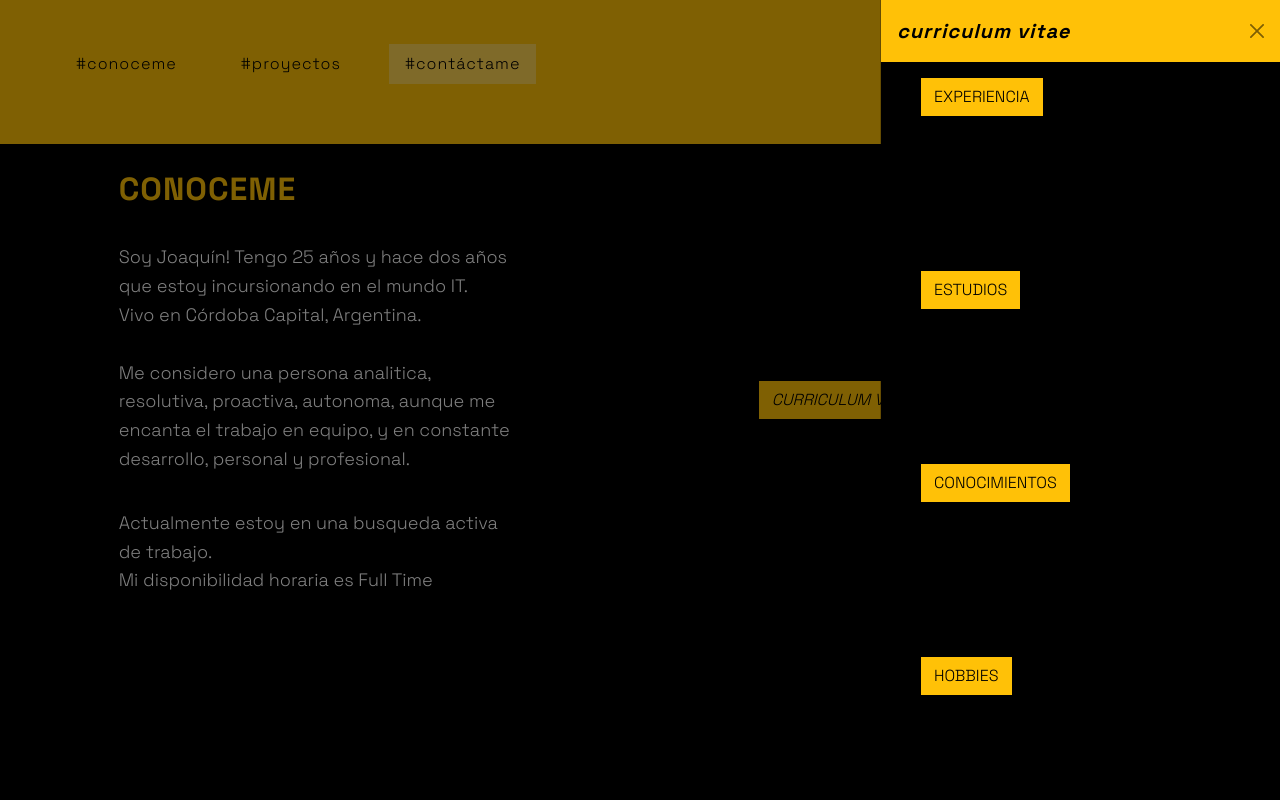
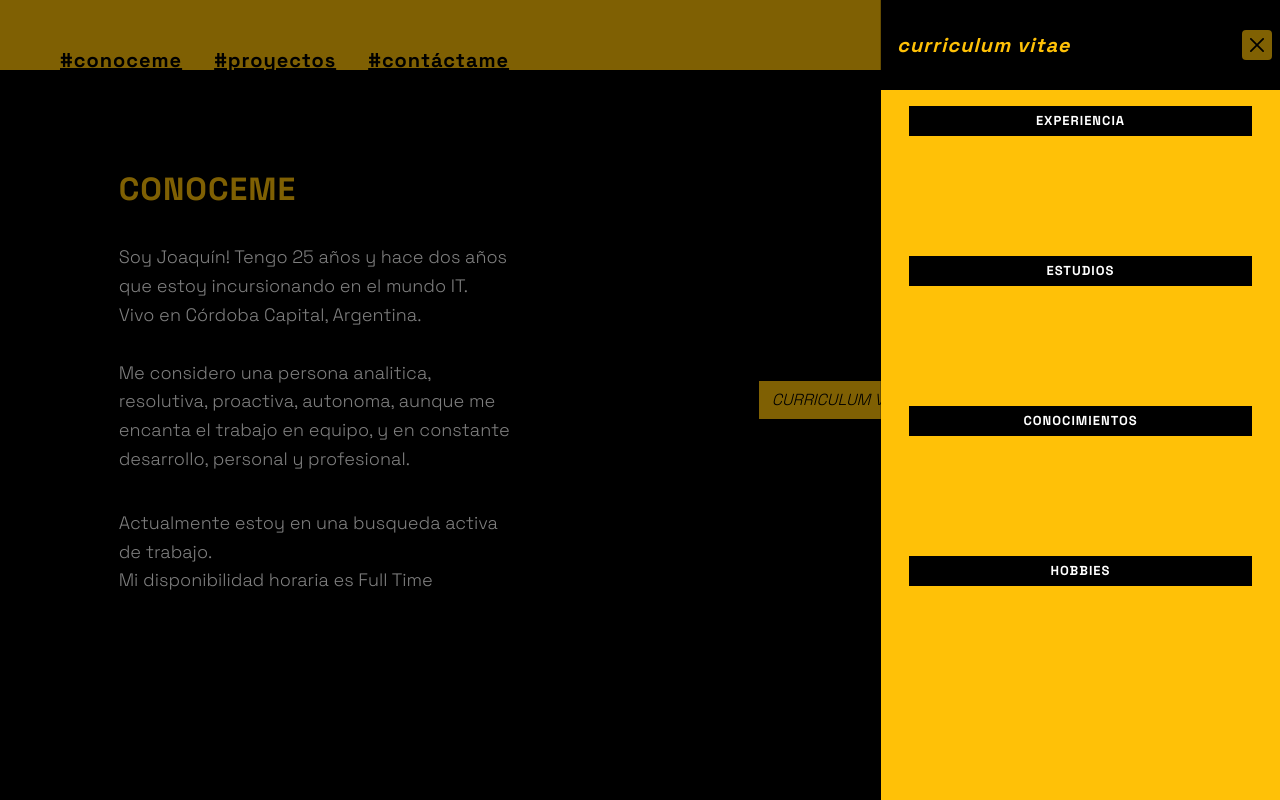
Before and after one commit to joaquinaccorsi/curriculum-vitae-page2, a plain HTML site: page index.html in a window 1280 px wide. Both pictures are taken after a click on the button "CURRICULUM VITAE DETALLADO". Shown: the part 830-1630 px from the top of the page. Drawn offline with nearby package versions, Linux system fonts and the light colour scheme.

Commit message:
update css

```diff
--- a/Css/estilos.css
+++ b/Css/estilos.css
@@ -1,17 +1,28 @@
 @import url('https://fonts.googleapis.com/css2?family=Space+Grotesk:wght@300&display=swap');
 
 
-html {background-color: black; font-family: 'Space Grotesk', sans-serif;}
+.html { font-family: 'Space Grotesk', sans-serif;}
 
 
-header {background-color: black; font-family:'Space Grotesk', sans-serif;}
-$modal-content-border-radius:       $border-radius-lg;
-#mymodal {background-color: #FFC107;}
-body
-#offcanvas {font-family: 'Space Grotesk', sans-serif;}
+
+
+.navbar {  width: 100%;height: 70px; }
+.navbar-brand {text-align: start;font-family:'Space Grotesk', sans-serif;font-style: normal;}
+
+
+.offcanvas {background-color: #FFC107;}
+.offcanvas .offcanvas-header {font-family: 'Space Grotesk', sans-serif; background-color:black; height: 90px;}
+.offcanvas .offcanvas-header h5 {color:#FFC107;}
+.offcanvas .offcanvas-header button {background-color: #FFC107;}
+.offcanvas .offcanvas-body {font-family: 'Space Grotesk', sans-serif; background-color: #FFC107; }
+.offcanvas .offcanvas-body button {background-color: black; height: 30px;}
+.offcanvas .offcanvas-body button h3 {color: white; font-family:'Space Grotesk', sans-serif; font-size: small; }
+.card-body {background-color: black;width: 300px;font-family: 'Space   Grotesk', sans-serif;}
+.card-body ul li h5 {font-size: smaller;}
+
+
 h1 {font-family: 'Space Grotesk', sans-serif;}
 h2 {font-family: 'Space Grotesk', sans-serif; color:#FFC107; font-style: bold;}
 h5 {font-family: 'Space Grotesk', sans-serif; font-style: italic; color: black;}
-nav {background-color: white;font-family: 'Space Grotesk', sans-serif;}
 p {font-family: 'Space Grotesk', sans-serif;}
 footer {background-color:#FFC107; color: black; font-family:'Space Grotesk', sans-serif;}
--- a/index.html
+++ b/index.html
@@ -21,13 +21,14 @@
 </head>
 
 <body id="page-top" data-bs-spy="scroll" data-bs-target="#mainNav" data-bs-offset="77">
-    <nav class="navbar navbar-light navbar-ms-12 fixed-top" style="background-color:#FFC107" id="mainNav">
+
+    <nav class="navbar navbar-light fixed-top" style="background-color: #FFC107;" id="mainNav">
         <div class="container-fluid ">
-            <div class=" navbar"  id="navbarResponsive">
+            <div class=" navbar-brand"   id="navbarResponsive">
                 <ul class="navbar" >
-                    <li class="nav-item nav-link text-lowercase"><a class="nav-link"  href="#conoceme" style="color:black; font-family:'Space Grotesk', sans-serif;">#conoceme</a></li>
-                    <li class="nav-item nav-link text-lowercase"><a class="nav-link"  href="#proyectos" style="color:black; font-family:'Space Grotesk', sans-serif;">#proyectos</a> </li>
-                    <li class="nav-item nav-link text-lowercase"><a class="nav-link" href="#contactame" style="color: black;font-family:'Space Grotesk', sans-serif;">#contáctame</a> </li>
+                    <li class="nav-item nav-link text-lowercase "><a  href="#conoceme" style="color: black;">#conoceme</a></li>
+                    <li class="nav-item nav-link text-lowercase "><a  href="#proyectos"style="color: black;">#proyectos</a> </li>
+                    <li class="nav-item nav-link text-lowercase "><a  href="#contactame"style="color: black;">#contáctame</a> </li>
                 </ul>
             </div>
         </div>
@@ -37,7 +38,7 @@
             <div class="container">
                 <div class="row align-items-start">
                     <div class="col align-self-end">
-                         <p class=" intro-text text-center p-3 mb-2 bg-danger text-dark" style="font-size: 30px;" >Desarrollador Web <br> Community Manager<br><p class="text-decoration-line-through" style="font-family: 'Space Grotesk', sans-serif; color: black;">< h1 >Hola Mundo!< /h1 ></p>
+                        <p class="intro-text text-center p-3 mb-2 bg-danger text-dark" style="font-size: 30px;" >Desarrollador Web <br> Community Manager<br><p class="text-decoration-line-through" style="font-family: 'Space Grotesk', sans-serif; color: black;">< h1 >Hola Mundo!< /h1 ></p>
                     </div>
                     <div class="col align-self-center">
                         <div class="mymodal" tabindex="-1">
@@ -72,26 +73,27 @@
                           CURRICULUM VITAE DETALLADO
                     </button>
                         <div class="offcanvas offcanvas-end"  tabindex="-1" id="offcanvasExample" aria-labelledby="offcanvasExampleLabel">
-                            <div class="offcanvas-header" style="background-color:#FFC107">
-                              <h5 class="offcanvas-title text-lowercase" style="color: black;font-family:'Space Grotesk', sans-serif;" id="offcanvasExampleLabel">curriculum vitae</h5>
-                              <button type="button" class="btn-close btn-sm btn-dark  text-reset" data-bs-dismiss="offcanvas" aria-label="Close"></button>
+                            <div class="offcanvas-header">
+                              <h5 class="offcanvas-title text-lowercase" id="offcanvasExampleLabel">curriculum vitae</h5>
+                              <button type="button" class="btn-close btn-sm text-reset" data-bs-dismiss="offcanvas" aria-label="Close"></button>
                             </div>
 
-                            <div class="offcanvas-body" style="background-color: black ;">
+                            <div class="offcanvas-body">
 
 
 
                              <div class="container">
                                 <div class="row align-items-start">
 
-                                    <p>
-                                        <button class="btn btn-warning" type="button" data-bs-toggle="collapse" data-bs-target="#collapseWidthExample" aria-expanded="false" aria-controls="collapseWidthExample" style="font-family: 'Space Grotesk', sans-serif;">
-                                          EXPERIENCIA
+
+                                        <button class="btn " type="button" data-bs-toggle="collapse" data-bs-target="#collapseWidthExample1" aria-expanded="false" aria-controls="collapseWidthExample1" >
+
+                                         <h3>EXPERIENCIA</h3>
                                         </button>
-                                    </p>
+
                                     <div style="min-height: 120px;">
-                                        <div class="collapse collapse-horizontal" id="collapseWidthExample">
-                                            <div class="card card-body" style="width: 300px; font-family: 'Space Grotesk', sans-serif; background-color: #FFC107;">
+                                        <div class="collapse collapse-horizontal" id="collapseWidthExample1">
+                                            <div class="card card-body">
                                                 <ul class="list-group">
                                                     <li class="list-group-item">
                                                         <div class="fw-bold">Town of Hell</div>
@@ -154,14 +156,14 @@
                                             </div>
                                         </div>
                                     </div>
-                                    <p>
-                                        <button class="btn btn-warning" type="button" data-bs-toggle="collapse" data-bs-target="#collapseWidthExample" aria-expanded="false" aria-controls="collapseWidthExample" style="font-family: 'Space Grotesk', sans-serif;">
-                                          ESTUDIOS
+
+                                        <button class="btn " type="button" data-bs-toggle="collapse" data-bs-target="#collapseWidthExample2" aria-expanded="false" aria-controls="collapseWidthExample2">
+                                            <h3>ESTUDIOS</h3>
                                         </button>
-                                    </p>
+
                                     <div style="min-height: 120px;">
-                                        <div class="collapse collapse-horizontal" id="collapseWidthExample">
-                                            <div class="card card-body" style="width: 300px;background-color: #FFC107;font-family: 'Space Grotesk', sans-serif;">
+                                        <div class="collapse collapse-horizontal" id="collapseWidthExample2">
+                                            <div class="card card-body" >
                                                 <ul class="list-group list-group-flush">
 
                                                     <li class="list-group-item">
@@ -203,14 +205,14 @@
                                             </div>
                                         </div>
                                     </div>
-                                    <p>
-                                        <button class="btn btn-warning" type="button" data-bs-toggle="collapse" data-bs-target="#collapseWidthExample" aria-expanded="false" aria-controls="collapseWidthExample" style="font-family: 'Space Grotesk', sans-serif;">
-                                          CONOCIMIENTOS
+
+                                    <button class="btn " type="button" data-bs-toggle="collapse" data-bs-target="#collapseWidthExample3" aria-expanded="false" aria-controls="collapseWidthExample3" >
+                                            <h3>CONOCIMIENTOS</h3>
                                    </button>
-                                    </p>
+
                                         <div style="min-height: 120px;">
-                                        <div class="collapse collapse-horizontal" id="collapseWidthExample">
-                                            <div class="card card-body" style="width: 300px;background-color: #FFC107;font-family: 'Space Grotesk', sans-serif;">
+                                            <div class="collapse collapse-horizontal" id="collapseWidthExample3">
+                                                <div class="card card-body">
                                                     <ul class="list-group list-group-flush">
 
                                                         <li class="list-group-item"><h5>Diseño Web</h5></li>
@@ -258,14 +260,15 @@
                                                 </div>
                                             </div>
                                         </div>
-                                    <p>
-                                        <button class="btn btn-warning" type="button" data-bs-toggle="collapse" data-bs-target="#collapseWidthExample" aria-expanded="false" aria-controls="collapseWidthExample" style="font-family: 'Space Grotesk', sans-serif;">
-                                          HOBBIES
                                     </button>
-                                    </p>
+
+                                    <button class="btn" type="button" data-bs-toggle="collapse" data-bs-target="#collapseWidthExample4" aria-expanded="false" aria-controls="collapseWidthExample4" >
+                                            <h3>HOBBIES</h3>
+                                    </button>
+
                                         <div style="min-height: 120px;">
-                                        <div class="collapse collapse-horizontal" id="collapseWidthExample">
-                                            <div class="card card-body" style="width: 300px;background-color: #FFC107;font-family: 'Space Grotesk', sans-serif;">
+                                            <div class="collapse collapse-horizontal" id="collapseWidthExample4">
+                                                <div class="card card-body">
                                                     <ul class="list-group list-group-flush">
                                                      <li class="list-group-item">Ciclismo</li>
 
@@ -279,6 +282,7 @@
                                                 </div>
                                             </div>
                                         </div>
+
 
 
                                 </div>
```
Lines whose indentation alone changed are shown as unchanged.
